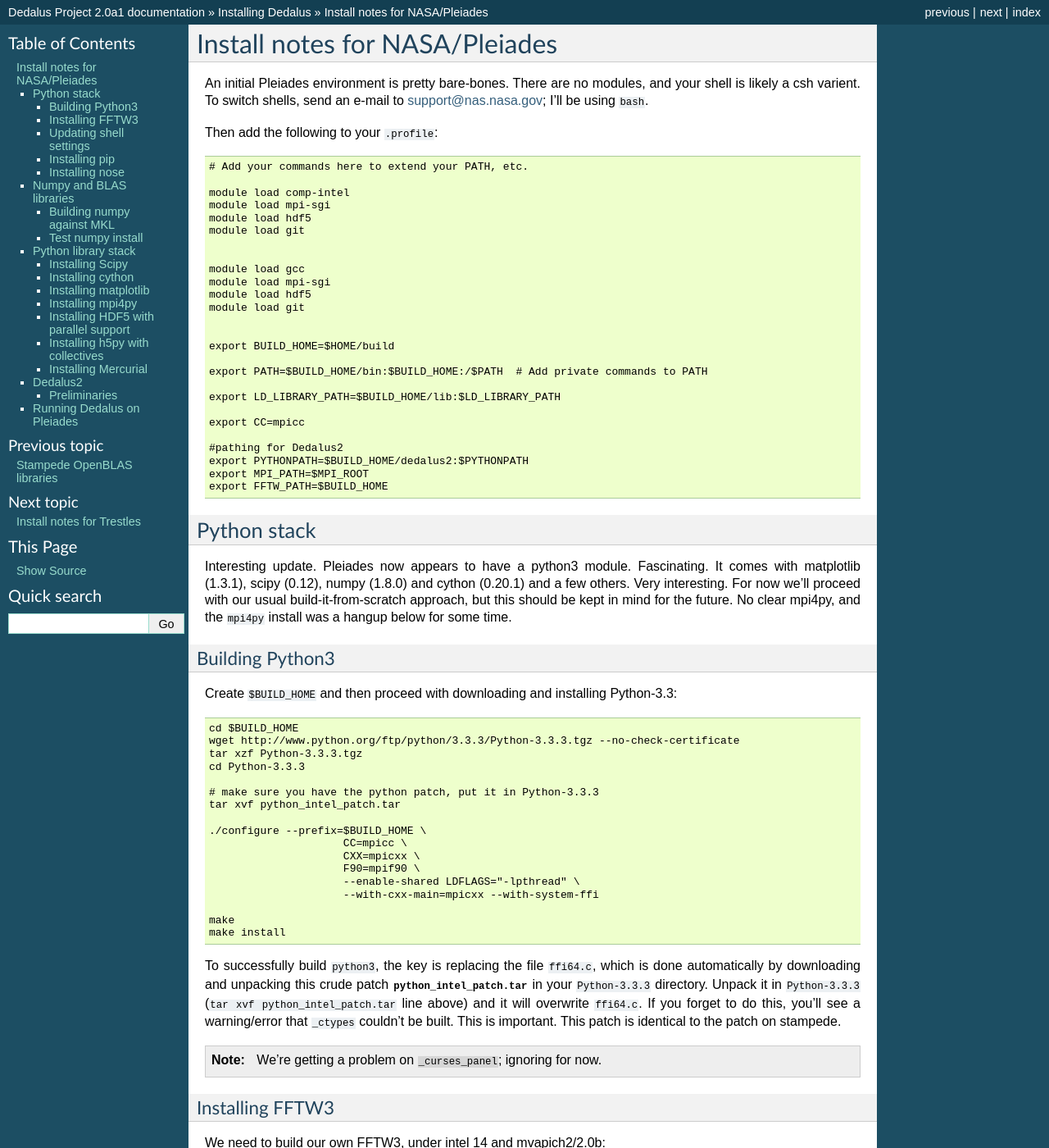
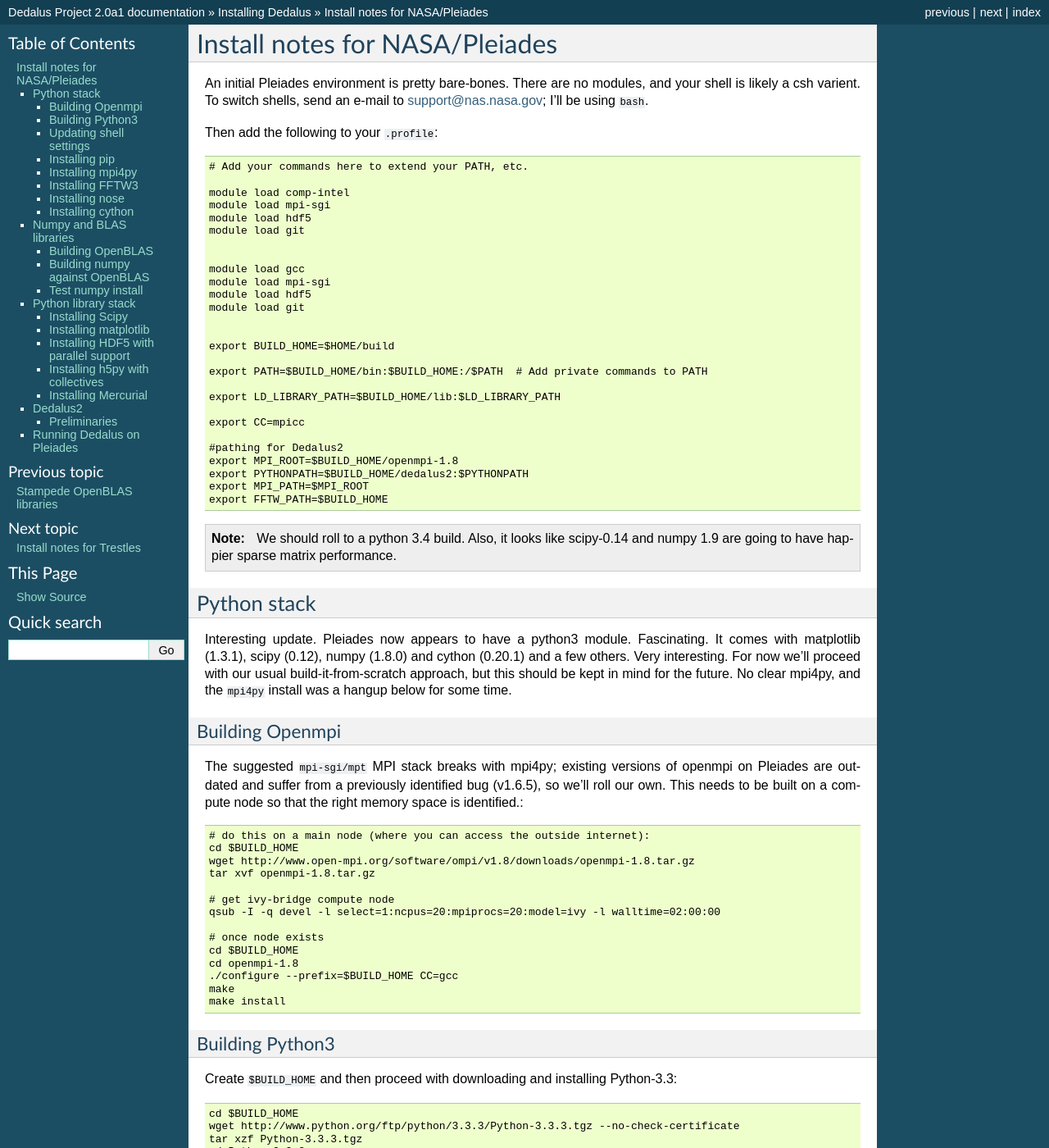
Before and after one commit to enlighter/dedalus, a Sphinx documentation site: the page built from docs/machines/nasa_pleiades/pleiades_intel.rst, in a window 1280 px wide and 1400 px high. Shown: the whole window at 82% size. Built offline with Sphinx 7.4.7, drawn with Linux system fonts in a browser that asks for light colours; formulas are drawn with MathJax 3; pages that are not in the unit, such as notebooks, are missing from menus; some of the changed text lies outside the part shown.

Commit message:
Pleiades almost works.  Completely new stack with gcc and openmpi.  Problem now is h5py install (ack).

```diff
--- a/docs/machines/nasa_pleiades/pleiades_intel.rst
+++ b/docs/machines/nasa_pleiades/pleiades_intel.rst
@@ -31,9 +31,15 @@
   export CC=mpicc
 
   #pathing for Dedalus2
+  export MPI_ROOT=$BUILD_HOME/openmpi-1.8
   export PYTHONPATH=$BUILD_HOME/dedalus2:$PYTHONPATH
   export MPI_PATH=$MPI_ROOT
   export FFTW_PATH=$BUILD_HOME
+
+.. note::
+   We should roll to a python 3.4 build.  Also, it looks like
+   scipy-0.14 and numpy 1.9 are going to have happier sparse matrix performance.
+
 
 Python stack
 =========================
@@ -45,6 +51,29 @@
 this should be kept in mind for the future.  No clear mpi4py, and the
 ``mpi4py`` install was a hangup below for some time.
 
+Building Openmpi
+--------------------------
+
+The suggested ``mpi-sgi/mpt`` MPI stack breaks with mpi4py; existing
+versions of openmpi on Pleiades are outdated and suffer from a
+previously identified bug (v1.6.5), so we'll roll our own.  This needs
+to be built on a compute node so that the right memory space is identified.::
+
+    # do this on a main node (where you can access the outside internet):
+    cd $BUILD_HOME
+    wget http://www.open-mpi.org/software/ompi/v1.8/downloads/openmpi-1.8.tar.gz
+    tar xvf openmpi-1.8.tar.gz
+
+    # get ivy-bridge compute node
+    qsub -I -q devel -l select=1:ncpus=20:mpiprocs=20:model=ivy -l walltime=02:00:00
+
+    # once node exists
+    cd $BUILD_HOME
+    cd openmpi-1.8
+    ./configure --prefix=$BUILD_HOME CC=gcc
+    make
+    make install
+
 Building Python3
 --------------------------
 
@@ -54,9 +83,6 @@
     wget http://www.python.org/ftp/python/3.3.3/Python-3.3.3.tgz --no-check-certificate
     tar xzf Python-3.3.3.tgz
     cd Python-3.3.3
-
-    # make sure you have the python patch, put it in Python-3.3.3
-    tar xvf python_intel_patch.tar
 
     ./configure --prefix=$BUILD_HOME \
                          CC=mpicc \
@@ -68,44 +94,10 @@
     make
     make install
 
-To successfully build ``python3``,
-the key is replacing the file ``ffi64.c``, which is done
-automatically by downloading and unpacking this crude patch
-:download:`python_intel_patch.tar<python_intel_patch.tar>` in
-your ``Python-3.3.3`` directory.   Unpack it in ``Python-3.3.3``
-(``tar xvf python_intel_patch.tar`` line above)
-and it will overwrite ``ffi64.c``.  If you forget to do this, you'll
-see a warning/error that ``_ctypes`` couldn't be built.  This is
-important.  This patch is identical to the patch on stampede.
+All of the intel patches, etc. are unnecessary in the gcc stack.
 
 .. note::
      We're getting a problem on ``_curses_panel``; ignoring for now.
-
-Installing FFTW3
-------------------------------
-
-We need to build our own FFTW3, under intel 14 and mvapich2/2.0b::
-
-    wget http://www.fftw.org/fftw-3.3.3.tar.gz
-    tar -xzf fftw-3.3.3.tar.gz
-    cd fftw-3.3.3
-
-   ./configure --prefix=$BUILD_HOME \
-                         CC=mpicc \
-                         CXX=mpicxx \
-                         F77=mpif90 \
-                         MPICC=mpicc MPICXX=mpicxx \
-                         --enable-shared \
-                         --enable-mpi --enable-openmp --enable-threads
-    make
-    make install
-
-It's critical that you use ``mpicc`` as the C-compiler, etc.
-Otherwise the libmpich libraries are not being correctly linked into
-``libfftw3_mpi.so`` and dedalus failes on fftw import.
-
-
-
 
 Updating shell settings
 ------------------------------
@@ -163,6 +155,49 @@
 documentation to remain compatible with systems (e.g., Mac OS) where
 multiple versions of python coexist.
 
+Installing mpi4py
+--------------------------
+
+This should be pip installed::
+
+    pip3 install mpi4py
+
+.. note::
+
+   Test that this works by doing a:
+
+   from mpi4py import MPI
+
+   This will segfault on sgi-mpi, but appears to work fine on openmpi-1.8.
+
+
+
+Installing FFTW3
+------------------------------
+
+We need to build our own FFTW3, under intel 14 and mvapich2/2.0b::
+
+    wget http://www.fftw.org/fftw-3.3.3.tar.gz
+    tar -xzf fftw-3.3.3.tar.gz
+    cd fftw-3.3.3
+
+   ./configure --prefix=$BUILD_HOME \
+                         CC=mpicc \
+                         CXX=mpicxx \
+                         F77=mpif90 \
+                         MPICC=mpicc MPICXX=mpicxx \
+                         --enable-shared \
+                         --enable-mpi --enable-openmp --enable-threads
+    make
+    make install
+
+It's critical that you use ``mpicc`` as the C-compiler, etc.
+Otherwise the libmpich libraries are not being correctly linked into
+``libfftw3_mpi.so`` and dedalus failes on fftw import.
+
+
+
+
 Installing nose
 -------------------------
 
@@ -171,65 +206,87 @@
     pip3 install nose
 
 
+Installing cython
+-------------------------
+
+This should just be pip installed::
+
+     pip3 install cython
+
+The Feb 11, 2014 update to cython (0.20.1) seems to work with gcc.
+
+
 
 
 Numpy and BLAS libraries
 ======================================
 
 Numpy will be built against a specific BLAS library.  On Pleiades we
-will build against the Intel MKL libraries.  For now we'll do the
-build directly in ``$HOME_BUILD`` rather than using virtualenvs.
+will build against the OpenBLAS libraries.
+
+All of the intel patches, etc. are unnecessary in the gcc stack.
 
 
-Building numpy against MKL
+Building OpenBLAS
 ----------------------------------
 
-Now, acquire ``numpy`` (1.8.0)::
+From Stampede instructions::
 
-     cd ~/venv/mkl
-     wget http://sourceforge.net/projects/numpy/files/NumPy/1.8.0/numpy-1.8.0.tar.gz
-     tar -xvf numpy-1.8.0.tar.gz
-     cd numpy-1.8.0
+      # this needs to be done on a frontend
+      cd $BUILD_HOME
+      git clone git://github.com/xianyi/OpenBLAS
 
-We'll now need to make sure that ``numpy`` is building against the MKL
-libraries.
+      # suggest doing this build on a compute node, so we get the
+      # right number of openmp threads and architecture
+      cd $BUILD_HOME
+      cd OpenBLAS
+      make
+      make PREFIX=$BUILD_HOME install
 
-Create ``site.cfg`` with information for the MKL
-library directory so that it correctly point to NASA's
-``$MKLROOT/lib/intel64/``.
-With the modules loaded above, this looks like::
+Here's the build report before the ``make install``::
 
-     [mkl]
-     library_dirs = /nasa/intel/Compiler/2013.5.192/composer_xe_2013.5.192/mkl/lib/intel64/
-     include_dirs = /nasa/intel/Compiler/2013.5.192/composer_xe_2013.5.192/mkl/include
-     mkl_libs = mkl_rt
-     lapack_libs =
+  OpenBLAS build complete. (BLAS CBLAS LAPACK LAPACKE)
 
-.. note::
-     we should roll a ``$MKLROOT`` into these and distribute this as
-     part of the patch.
+  OS               ... Linux
+  Architecture     ... x86_64
+  BINARY           ... 64bit
+  C compiler       ... GCC  (command line : mpicc)
+  Fortran compiler ... GFORTRAN  (command line : gfortran)
+  Library Name     ... libopenblas_sandybridgep-r0.2.9.rc2.a (Multi threaded; Max num-threads is 40)
 
-These are based on intels instructions for
-`compiling numpy with ifort <http://software.intel.com/en-us/articles/numpyscipy-with-intel-mkl>`_
-and they seem to work so far.
 
-Further following those instructions, you'll need to hand edit two
-files in ``numpy/distutils``; these are ``intelccompiler.py`` and
-``fcompiler/intel.py``.  I've built a crude patch,
-:download:`numpy_intel_patch.tar<numpy_intel_patch.tar>`
-which can be auto-deployed by within the ``numpy-1.8.0`` directory by
-doing::
 
-      tar -xvf numpy_intel_patch.tar
+Building numpy against OpenBLAS
+----------------------------------------
 
-This will unpack and overwrite::
+Now, acquire ``numpy`` (1.8.1)::
 
-      numpy/distutils/intelccompiler.py
-      numpy/distutils/fcompiler/intel.py
+     wget http://sourceforge.net/projects/numpy/files/NumPy/1.8.1/numpy-1.8.1.tar.gz
+     tar xvf numpy-1.8.1.tar.gz
+     cd numpy-1.8.1
 
-Then proceed with::
 
-    python3 setup.py config --compiler=intelem build_clib --compiler=intelem build_ext --compiler=intelem install
+Create ``site.cfg`` with information for the OpenBLAS
+library directory
+
+Next, make a site specific config file::
+
+      cp site.cfg.example site.cfg
+      emacs -nw site.cfg
+
+Edit ``site.cfg`` to uncomment the ``[openblas]`` section; modify the
+library and include directories so that they correctly point to your
+``~/build/lib`` and ``~/build/include`` (note, you may need to do fully expanded
+paths).  With my account settings, this looks like::
+
+     [openblas]
+     libraries = openblas
+     library_dirs = /u/bpbrown/build/lib
+     include_dirs = /u/bpbrown/build/include
+
+where ``$BUILD_HOME=/u/bpbrown/build``.  Now build::
+
+     python3 setup.py config build_clib build_ext install
 
 This will config, build and install numpy.
 
@@ -238,45 +295,28 @@
 ------------------------------
 
 Test that things worked with this executable script
-:download:`numpy_test_full<numpy_test_full>`,
-or do so manually by launching ``python3``
-and then doing::
+:download:`numpy_test_full<numpy_test_full>`.  You can do this
+full-auto by doing::
 
-     import numpy as np
-     np.__config__.show()
+     wget http://dedalus-project.readthedocs.org/en/latest/_downloads/numpy_test_full
+     chmod +x numpy_test_full
+     ./numpy_test_full
 
-If you've installed ``nose`` (with ``pip3 install nose``),
-we can further test our numpy build with::
-
-     np.test()
-     np.test('full')
-
-We fail ``np.test()`` with two failures, while ``np.test('full')`` has
-3 failures and 19 errors.  But we do successfully link against the
-fast BLAS libraries (look for ``FAST BLAS`` output, and fast dot
-product time).
-
-.. note::
-     We should check what impact these failed tests have on our results.
-
+We succesfully link against fast BLAS and the test results look normal.
 
 
 
 Python library stack
 =====================
 
-After ``numpy`` has been built (see links above)
+After ``numpy`` has been built
 we will proceed with the rest of our python stack.
-Right now, all of these need to be installed in each existing
-virtualenv instance (e.g., ``openblas``, ``mkl``, etc.).
-
-For now, skip the venv process.
 
 Installing Scipy
 -------------------------
 
 Scipy is easier, because it just gets its config from numpy.  Download
-an install in your appropriate ``~/venv/INSTANCE`` directory::
+an install::
 
      wget http://sourceforge.net/projects/scipy/files/scipy/0.13.2/scipy-0.13.2.tar.gz
      tar -xvf scipy-0.13.2.tar.gz
@@ -284,22 +324,12 @@
 
 Then run ::
 
-    python3 setup.py config --compiler=intelem --fcompiler=intelem build_clib \
-                                            --compiler=intelem --fcompiler=intelem build_ext \
-                                            --compiler=intelem --fcompiler=intelem install
+    python3 setup.py config build_clib build_ext install
 
+.. note::
 
-Installing cython
--------------------------
-
-This should just be pip installed::
-
-     pip3 install -v https://pypi.python.org/packages/source/C/Cython/Cython-0.20.tar.gz
-
-The Feb 11, 2014 update to cython (0.20.1) seems to have broken (at
-least with intel compilers).::
-
-     pip3 install cython
+   We do not have umfpack; we should address this moving forward, but
+   will defer that to a later day.
 
 
 Installing matplotlib
@@ -308,17 +338,6 @@
 This should just be pip installed::
 
      pip3 install matplotlib
-
-Installing mpi4py
--------------------------
-
-This should be pip installed::
-
-    pip3 install mpi4py
-
-.. note::
-
-   This now works, if python3 is compiled with mpicc!
 
 
 Installing HDF5 with parallel support
@@ -341,6 +360,9 @@
 
 Next, install h5py.
 
+
+
+
 Installing h5py with collectives
 ----------------------------------------------------
 We've been exploring the use of collectives for faster parallel file
@@ -360,18 +382,23 @@
 
 To build that version of the h5py library::
 
-     git clone https://github.com/andrewcollette/h5py.git
+     git clone git://github.com/andrewcollette/h5py
      cd h5py
      git checkout mpi_collective
      export CC=mpicc
-     mv bu     export HDF5_DIR=$HDF5
+     export HDF5_DIR=$BUILD_HOME
      python3 setup.py build --mpi
      python3 setup.py install --mpi
 
 
 Here's the original h5py repository::
 
-     git clone https://github.com/h5py/h5py.git
+     git clone git://github.com/h5py/h5py
+     cd h5py
+     export CC=mpicc
+     export HDF5_DIR=$BUILD_HOME
+     python3 setup.py build
+     python3 setup.py install
 
 
 Installing Mercurial
@@ -394,11 +421,16 @@
 
      export BUILD_HOME=$BUILD_HOME
      export FFTW_PATH=$BUILD_HOME
-     export MPI_PATH=$MPICH_HOME
+     export MPI_PATH=$BUILD_HOME/openmpi-1.8
 
 Then change into your root dedalus directory and run::
 
      python setup.py build_ext --inplace
+
+further packages needed for Keaton's branch::
+
+     pip3 install tqdm
+     pip3 install pathlib
 
 
 Running Dedalus on Pleiades
```
